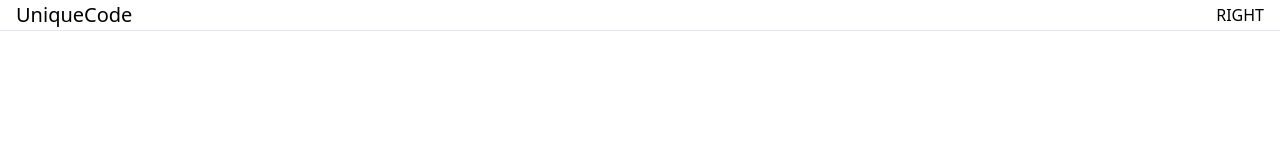
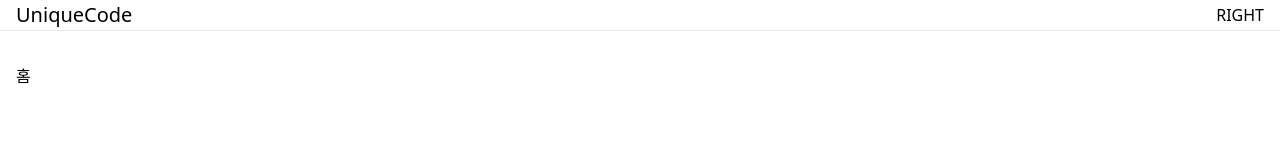
Before and after one commit to paring-chan/UniqueCode-WebSite, a Nuxt app: page / in a window 1280 px wide. Shown: the top 160 px of the page. Built offline with nearby package versions, Linux system fonts and the light colour scheme.

Commit message:
feat: spacer for fixed header

```diff
--- /dev/null
+++ b/components/ContentSpacer.vue
@@ -0,0 +1,3 @@
+<template>
+  <div class="h-16 w-full"></div>
+</template>
--- a/components/LayoutHeader.vue
+++ b/components/LayoutHeader.vue
@@ -1,7 +1,7 @@
 <template>
   <div class="border-b h-14 fixed top-0 left-0 w-full bg-white">
     <div class="flex px-4 container h-full mx-auto" style="align-items: center">
-      <div class="text-xl">UniqueCode</div>
+      <nuxt-link to="/"><div class="text-xl">UniqueCode</div></nuxt-link>
       <div class="flex-grow" />
       RIGHT
     </div>
--- a/pages/index.vue
+++ b/pages/index.vue
@@ -1,5 +1,8 @@
 <template>
-  <div>UniqueCode</div>
+  <div>
+    <content-spacer />
+    홈
+  </div>
 </template>
 
 <script lang="ts">
```
